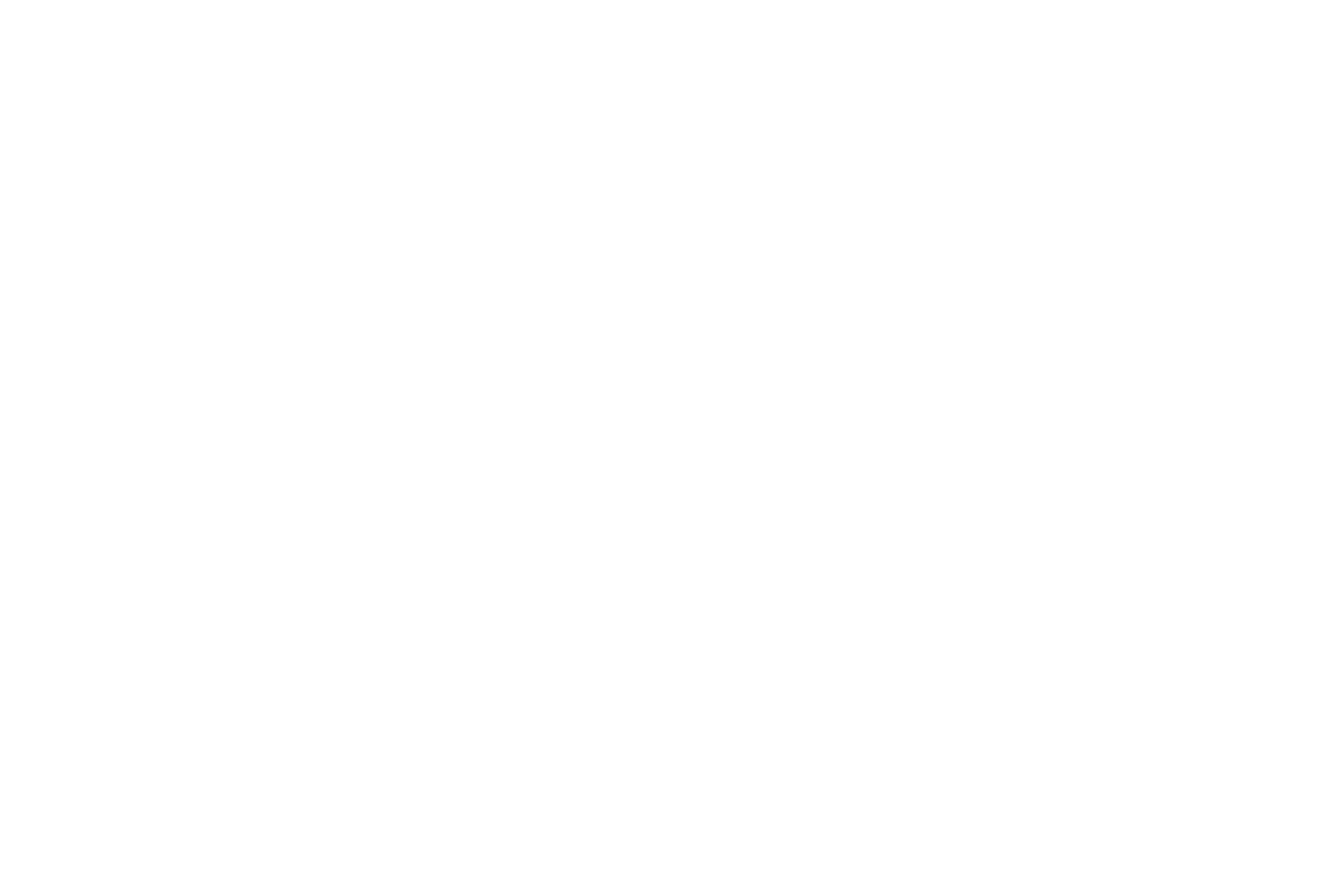
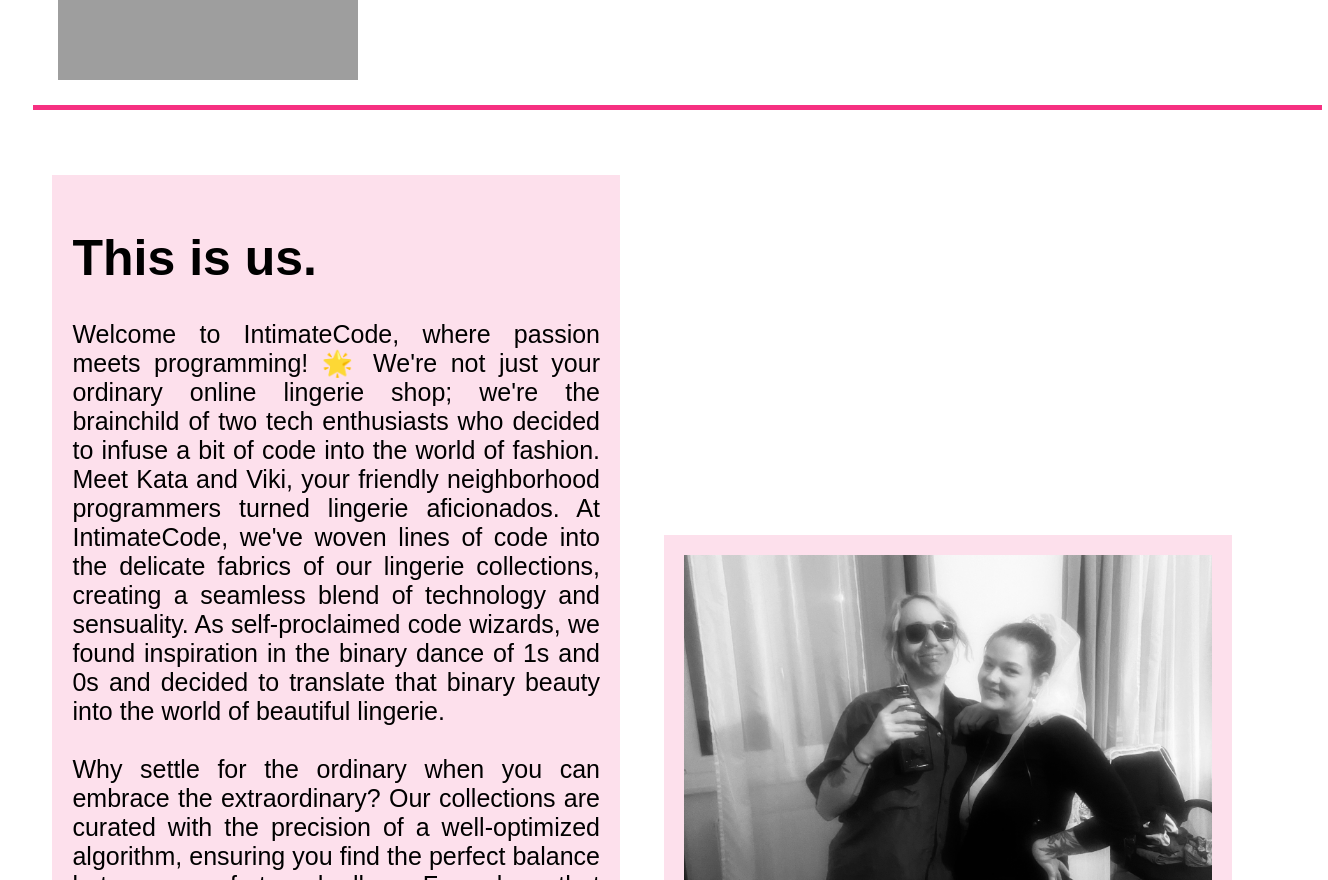
Before and after one commit to Kata2306/IntimateCode, a React (Create React App) app in the folder frontend/: page /about in a window 1280 px wide. Before the commit this address had no page. Shown: the part 220-1100 px from the top of the page, 1328 px wide, since content can reach past the window. Before the commit the page ends 800 px from the top, so only its background shows below. Built offline with nearby package versions, Linux system fonts and the light colour scheme; grey boxes are pictures that could not be loaded; a web font is replaced by a local one.

Commit message:
About page and dsgvo page

```diff
--- a/frontend/src/components/footer/Footer.css
+++ b/frontend/src/components/footer/Footer.css
@@ -1,10 +1,11 @@
-footer {
+.footer {
     display: flex;
-    justify-content: space-between;
+    justify-content:center;
     align-items: center;
     padding: 20px;
-    font-size: 45p !important;
+    font-size: 20px;
     width: 100vw;
+    font-family: Arial, Helvetica, sans-serif;
   }
 
   .footer-section {
@@ -12,7 +13,7 @@
     text-align: center;
     margin: 20px;
     border-right: 2px solid #f63081;
-    padding: 10px;
+    padding: 20px;
     text-align: center;
     vertical-align: middle;
   }
--- a/frontend/src/components/footer/Footer.jsx
+++ b/frontend/src/components/footer/Footer.jsx
@@ -1,15 +1,19 @@
 import React from "react";
 import "./Footer.css";
-// import { NavLink } from "react-router-dom";
+import { NavLink } from "react-router-dom";
 
 export default function Footer() {
   return (
     <div className="footer">
       <div className="footer-section">
-        <p>About IntimateCode</p>
+        <NavLink to="/about">
+          <p>About IntimateCode</p>
+        </NavLink>
       </div>
       <div className="footer-section">
-        <p>Data protection and security, legal notice</p>
+        <NavLink to="/dsgvo">
+          <p>Data protection and security, legal notice</p>
+        </NavLink>
       </div>
       <div className="footer-section">
         <p>© 2024 Intimate Code. All rights reserved.</p>
--- /dev/null
+++ b/frontend/src/data/index.js
@@ -0,0 +1,5 @@
+import about from "./about.jpg";
+
+export {
+  about
+};
--- /dev/null
+++ b/frontend/src/pages/aboutPage/AboutPage.css
@@ -0,0 +1,25 @@
+.main-contain {
+    display: flex;
+    justify-content: space-between;
+    align-items: center;
+    padding: 20px;
+    box-sizing: border-box;
+  }
+
+  .section {
+    flex: 1;
+    font-size: 25px;
+    font-family: Arial, Helvetica, sans-serif;
+    text-align: justify;
+    margin: 20px;
+    padding: 20px;
+    vertical-align: middle;
+    box-sizing: border-box;
+    margin-left: 2%;
+    background-color:#fac1d97d;
+  }
+
+  .section img {
+    max-width: 100%;
+    height: auto;
+  }
--- /dev/null
+++ b/frontend/src/pages/aboutPage/AboutPage.jsx
@@ -0,0 +1,48 @@
+import MainLayout from "../../layout/MainLayout";
+import "./AboutPage.css";
+import { about } from "../../data";
+
+export default function AboutPage() {
+  return (
+    <>
+      <MainLayout>
+        <div className="main-contain">
+          <div className="section">
+            <h1>This is us.</h1>
+            <p>
+              Welcome to IntimateCode, where passion meets programming! 🌟 We're
+              not just your ordinary online lingerie shop; we're the brainchild
+              of two tech enthusiasts who decided to infuse a bit of code into
+              the world of fashion. Meet Kata and Viki, your friendly
+              neighborhood programmers turned lingerie aficionados. At
+              IntimateCode, we've woven lines of code into the delicate fabrics
+              of our lingerie collections, creating a seamless blend of
+              technology and sensuality. As self-proclaimed code wizards, we
+              found inspiration in the binary dance of 1s and 0s and decided to
+              translate that binary beauty into the world of beautiful lingerie.
+              <br />
+              <br />
+              Why settle for the ordinary when you can embrace the
+              extraordinary? Our collections are curated with the precision of a
+              well-optimized algorithm, ensuring you find the perfect balance
+              between comfort and allure. From lace that echoes the elegance of
+              well-structured code to fabrics that feel like a soft debugged
+              program, each piece tells a story of craftsmanship and passion.
+              Join us on this journey where lines of code meet curves, and
+              algorithms entwine with lace.
+              <br />
+              <br />
+              At IntimateCode, we're not just selling lingerie; we're crafting
+              an experience where fashion meets function, and where the artistry
+              of programming meets the art of feeling beautiful. Happy coding
+              and happy shopping! 💖✨
+            </p>
+          </div>
+          <div className="section">
+            <img src={about} alt="Kata and Viki" width="900" height="600" />
+          </div>
+        </div>
+      </MainLayout>
+    </>
+  );
+}
--- /dev/null
+++ b/frontend/src/pages/dsgvoPage/DsgvoPage.css
@@ -0,0 +1,22 @@
+.section-white {
+    flex: 1;
+    font-size: 25px;
+    font-family: Arial, Helvetica, sans-serif;
+    text-align: justify;
+    margin: 20px;
+    padding: 20px;
+    vertical-align: middle;
+    box-sizing: border-box;
+    margin: 5%;
+
+  }
+
+  .pink-bg{
+    background-color:#fac1d97d;
+    padding: 20px;
+  }
+
+  .blue {
+    color:blue;
+    display: inline;
+  }
--- /dev/null
+++ b/frontend/src/pages/dsgvoPage/DsgvoPage.jsx
@@ -0,0 +1,66 @@
+import MainLayout from "../../layout/MainLayout";
+import "./DsgvoPage.css";
+
+export default function DsgvoPage() {
+  return (
+    <>
+      <MainLayout>
+        <div className="section-white">
+          <h1>Data protection and security</h1>
+          At IntimateCode, we take your privacy and data security seriously. Our
+          commitment is to ensure that your personal information is handled with
+          the utmost care and in compliance with data protection laws. When you
+          shop with us, you can trust that your details are safe and secure. We
+          collect only the necessary information required for order processing
+          and communication. Your data is encrypted using industry-standard SSL
+          (Secure Socket Layer) technology, providing a secure online shopping
+          environment.
+          <br />
+          <br />
+          Our servers are hosted in secure data centers, and access to your
+          information is restricted to authorized personnel only. We do not sell
+          or share your personal data with third parties for marketing purposes.
+          Your trust is vital to us, and we strive to maintain the highest
+          standards of data protection. You have the right to access, modify, or
+          delete your personal information at any time. Our privacy policy
+          outlines these rights and details how we handle your data. By choosing
+          IntimateCode, you choose a secure and transparent shopping experience
+          where your privacy is a top priority.
+          <br />
+          <br />
+          <hr></hr>
+          <h1>Legal notice</h1>
+          Welcome to IntimateCode! This legal notice provides important
+          information about our website and services.
+          <ul>
+            <li>
+              IntimateCode is owned and operated by Viki and Kata, we are not a
+              registered business.
+            </li>
+
+            <li>
+              Contact Information:
+              <p className="blue"> contact@initimatecode.at</p>
+            </li>
+            <li>
+              Website Usage: By accessing and using our website, you agree to
+              comply with our terms and conditions.
+            </li>
+          </ul>
+          <br />
+          <br />
+          Unauthorized use or reproduction is strictly prohibited. For any legal
+          inquiries or concerns, please contact us at
+          <p className="blue"> contact@initimatecode.at</p>. Thank you for
+          choosing IntimateCode!
+          <br />
+          <br />
+          <div className="pink-bg">
+            Disclaimer: The products shown are not for sale. IntimateCode was
+            created as a portfolio project.
+          </div>
+        </div>
+      </MainLayout>
+    </>
+  );
+}
```
Also changed, not shown: frontend/src/index.js (+10 -0 lines), frontend/src/data/about.jpg (added).
